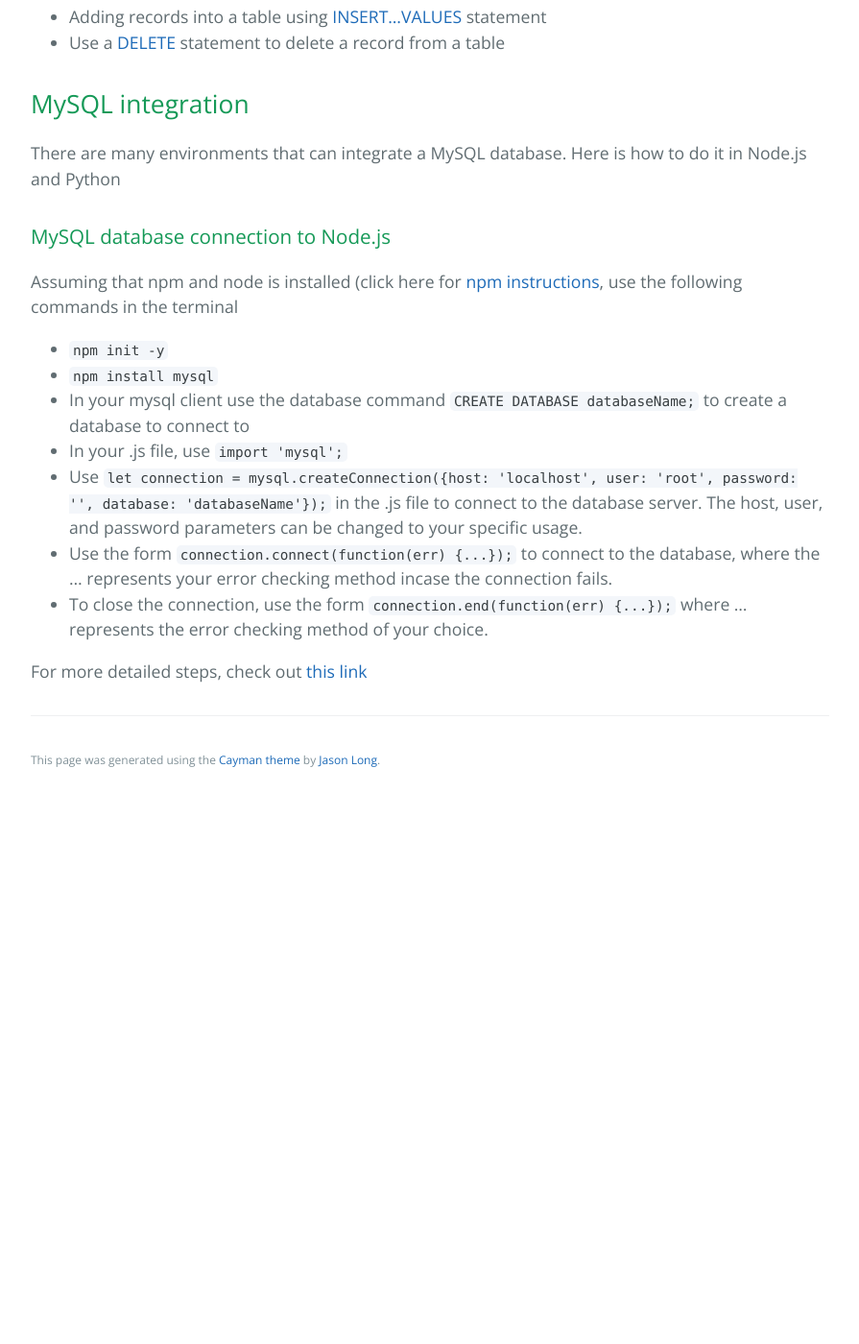
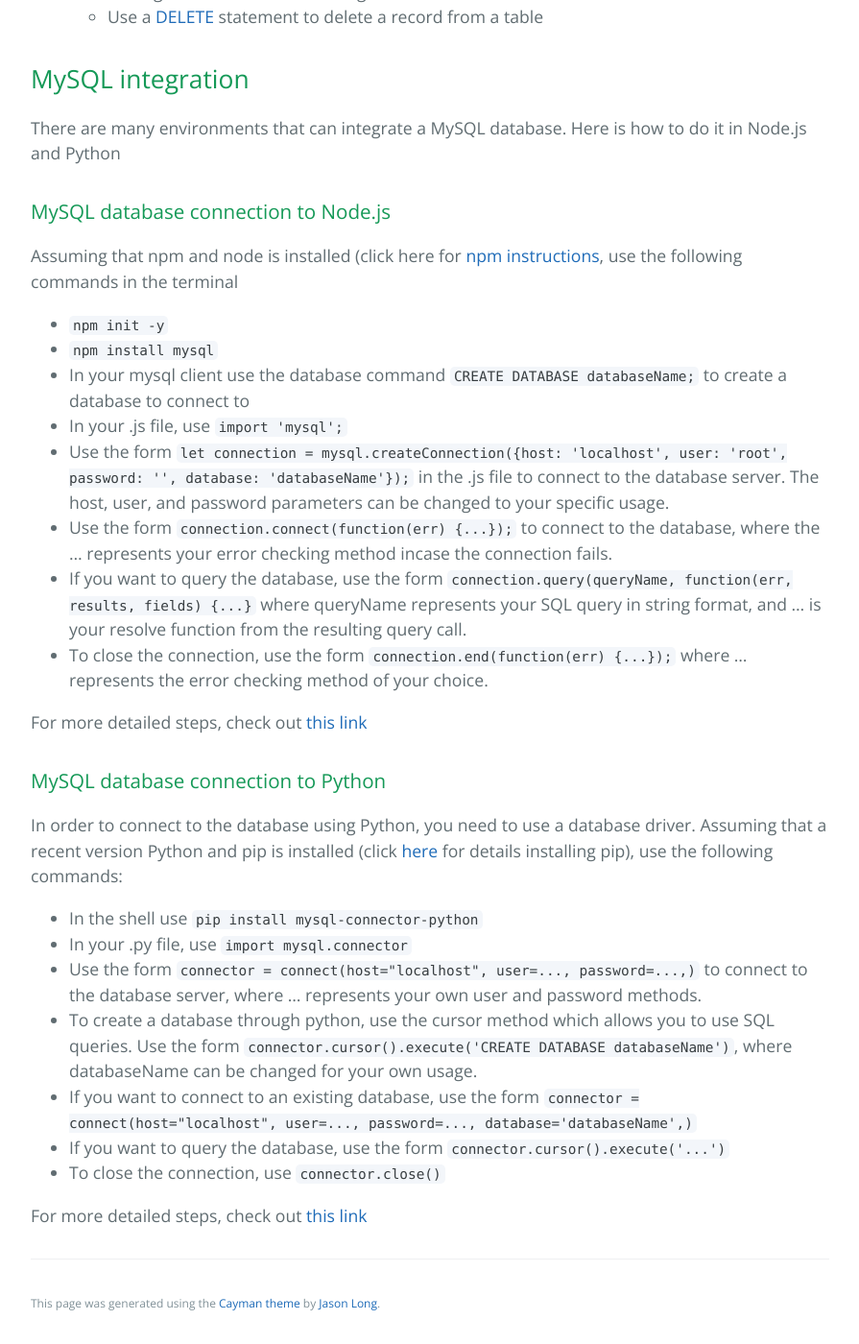
Before and after one commit to learning-software-engineering/learning-software-engineering.github.io, a Jekyll site: the page built from Topics/Tech_Stacks/Learning_MySQL.md, in a window 1280 px wide and 1400 px high, scrolled down 1639 px. Shown: the whole window at 96% size, without its empty margins (192-1087 px from the left). Built offline with Jekyll 4.4.1, drawn with Linux system fonts in a browser that asks for light colours; our own code applies the rules of GitHub Pages for plain Markdown files; before the commit the page ends 2473 px from its top, so only the background shows below that; some of the changed text lies outside the part shown.

Commit message:
Update Learning_MySQL.md
Added instructions for connecting and using MySQL in python

```diff
--- a/Topics/Tech_Stacks/Learning_MySQL.md
+++ b/Topics/Tech_Stacks/Learning_MySQL.md
@@ -46,8 +46,22 @@ Assuming that npm and node is installed (click here for [npm instructions](https
 * `npm install mysql`
 * In your mysql client use the database command `CREATE DATABASE databaseName;` to create a database to connect to
 * In your .js file, use `import 'mysql';`
-* Use `let connection = mysql.createConnection({host: 'localhost', user: 'root', password: '', database: 'databaseName'});` in the .js file to connect to the database server. The host, user, and password parameters can be changed to your specific usage.
+* Use the form `let connection = mysql.createConnection({host: 'localhost', user: 'root', password: '', database: 'databaseName'});` in the .js file to connect to the database server. The host, user, and password parameters can be changed to your specific usage.
 * Use the form `connection.connect(function(err) {...});` to connect to the database, where the ... represents your error checking method incase the connection fails.
+* If you want to query the database, use the form `connection.query(queryName, function(err, results, fields) {...}` where queryName represents your SQL query in string format, and ... is your resolve function from the resulting query call.
 * To close the connection, use the form `connection.end(function(err) {...});` where ... represents the error checking method of your choice.
 
 For more detailed steps, check out [this link](https://www.mysqltutorial.org/mysql-nodejs/connect/)
+
+### MySQL database connection to Python
+
+In order to connect to the database using Python, you need to use a database driver. Assuming that a recent version Python and pip is installed (click [here](https://pip.pypa.io/en/stable/installation/) for details installing pip), use the following commands:
+* In the shell use `pip install mysql-connector-python`
+* In your .py file, use `import mysql.connector`
+* Use the form `connector = connect(host="localhost", user=..., password=...,)` to connect to the database server, where ... represents your own user and password methods.
+* To create a database through python, use the cursor method which allows you to use SQL queries. Use the form `connector.cursor().execute('CREATE DATABASE databaseName')`, where databaseName can be changed for your own usage.
+* If you want to connect to an existing database, use the form `connector = connect(host="localhost", user=..., password=..., database='databaseName',)`
+* If you want to query the database, use the form `connector.cursor().execute('...')`
+* To close the connection, use `connector.close()`
+
+For more detailed steps, check out [this link](https://realpython.com/python-mysql/)
```
Also changed, not shown: other parts of Topics/Tech_Stacks/Learning_MySQL.md (+5 -5 lines).
